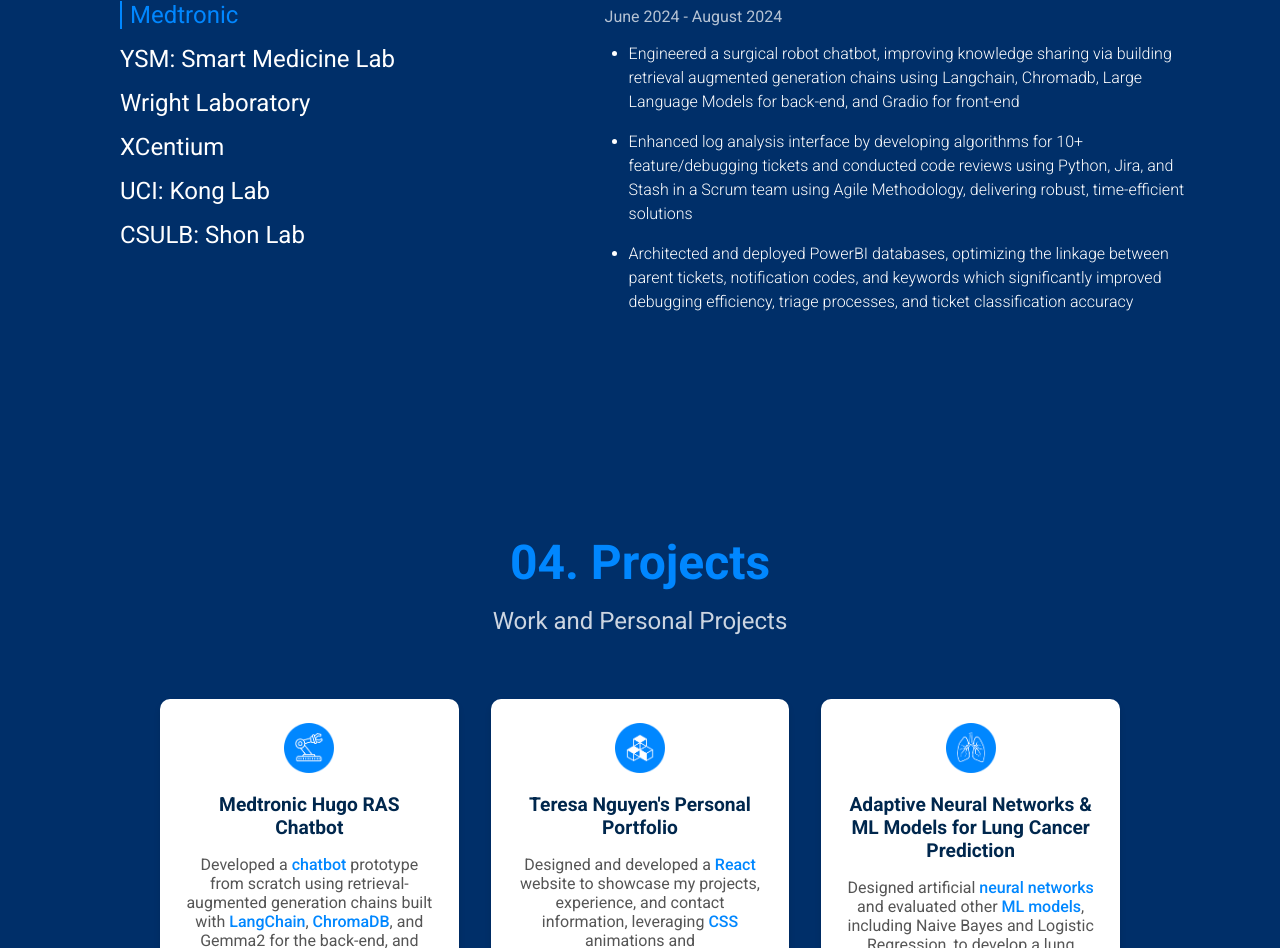
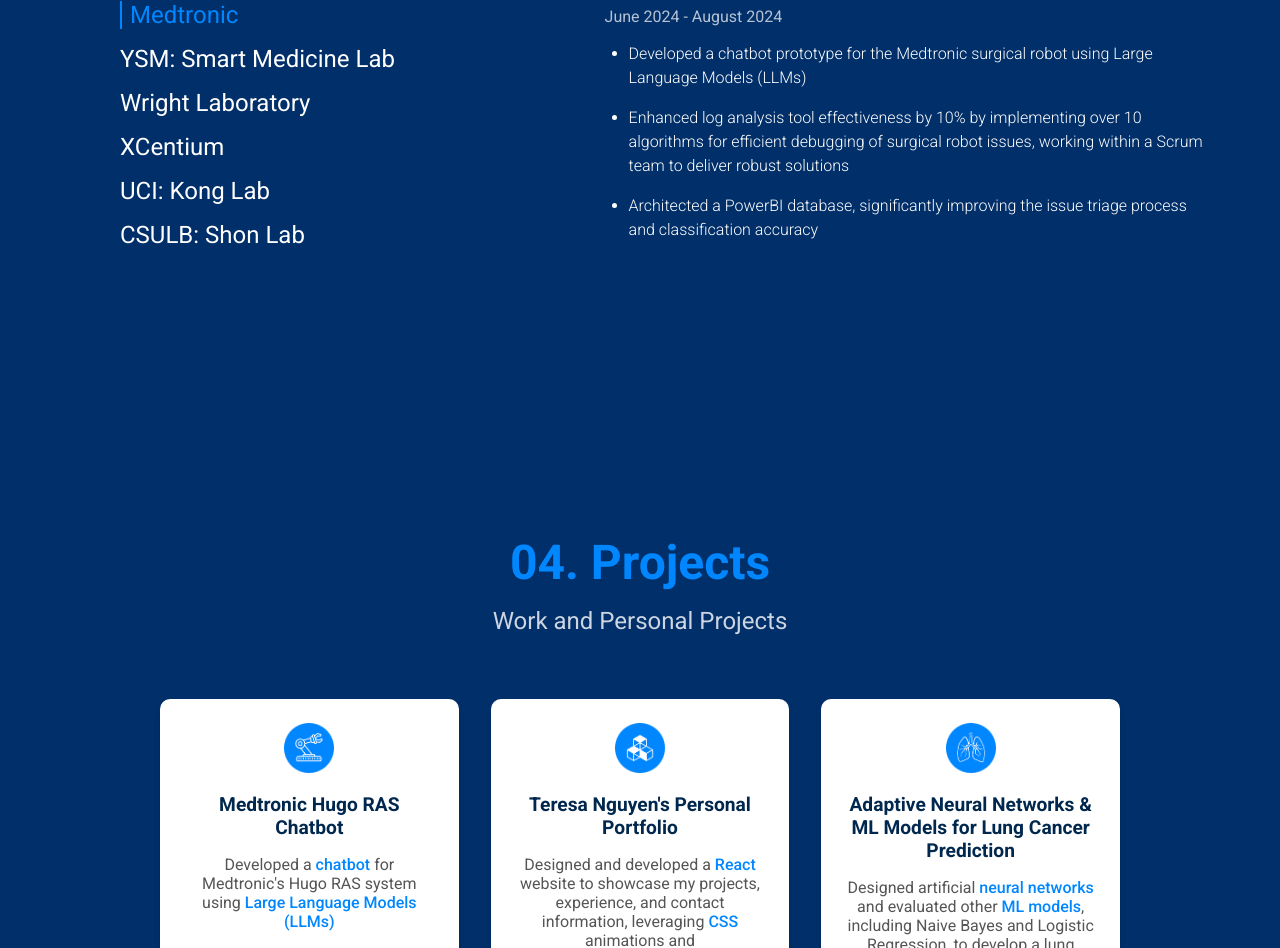
Before and after one commit to teresanguyen01/Teresa-Portfolio, a React (Create React App) app: page / in a window 1280 px wide. Shown: the part 1824-2772 px from the top of the page. Built offline with nearby package versions, Linux system fonts and the light colour scheme.

Commit message:
Editing portfolio to remove sensitive information

```diff
--- a/src/components/Experience/experience.js
+++ b/src/components/Experience/experience.js
@@ -9,9 +9,9 @@
         title: 'Software Engineer Intern',
         period: 'June 2024 - August 2024',
         details: [
-          'Engineered a surgical robot chatbot, improving knowledge sharing via building retrieval augmented generation chains using Langchain, Chromadb, Large Language Models for back-end, and Gradio for front-end',
-          'Enhanced log analysis interface by developing algorithms for 10+ feature/debugging tickets and conducted code reviews using Python, Jira, and Stash in a Scrum team using Agile Methodology, delivering robust, time-efficient solutions',
-          'Architected and deployed PowerBI databases, optimizing the linkage between parent tickets, notification codes, and keywords which significantly improved debugging efficiency, triage processes, and ticket classification accuracy'
+          'Developed a chatbot prototype for the Medtronic surgical robot using Large Language Models (LLMs)',
+          'Enhanced log analysis tool effectiveness by 10% by implementing over 10 algorithms for efficient debugging of surgical robot issues, working within a Scrum team to deliver robust solutions',
+          'Architected a PowerBI database, significantly improving the issue triage process and classification accuracy'
         ]
       }
     ]
--- a/src/components/Projects/projects.js
+++ b/src/components/Projects/projects.js
@@ -72,7 +72,7 @@
             <img src={HugoChatbot} alt="Hugo Chatbot" className="projectImg" />
             <h3 className="projectTitle">Medtronic Hugo RAS Chatbot</h3>
             <p className="projectDesc">
-              Developed a <span className="highlight">chatbot</span> prototype from scratch using retrieval-augmented generation chains built with <span className="highlight">LangChain</span>, <span className="highlight">ChromaDB</span>, and Gemma2 for the back-end, and implemented <span className="highlight">Gradio</span> for the front-end.
+              Developed a <span className="highlight">chatbot</span> for Medtronic's Hugo RAS system using <span className="highlight">Large Language Models (LLMs)</span>
             </p>
           </div>
           <div className="project">
```
